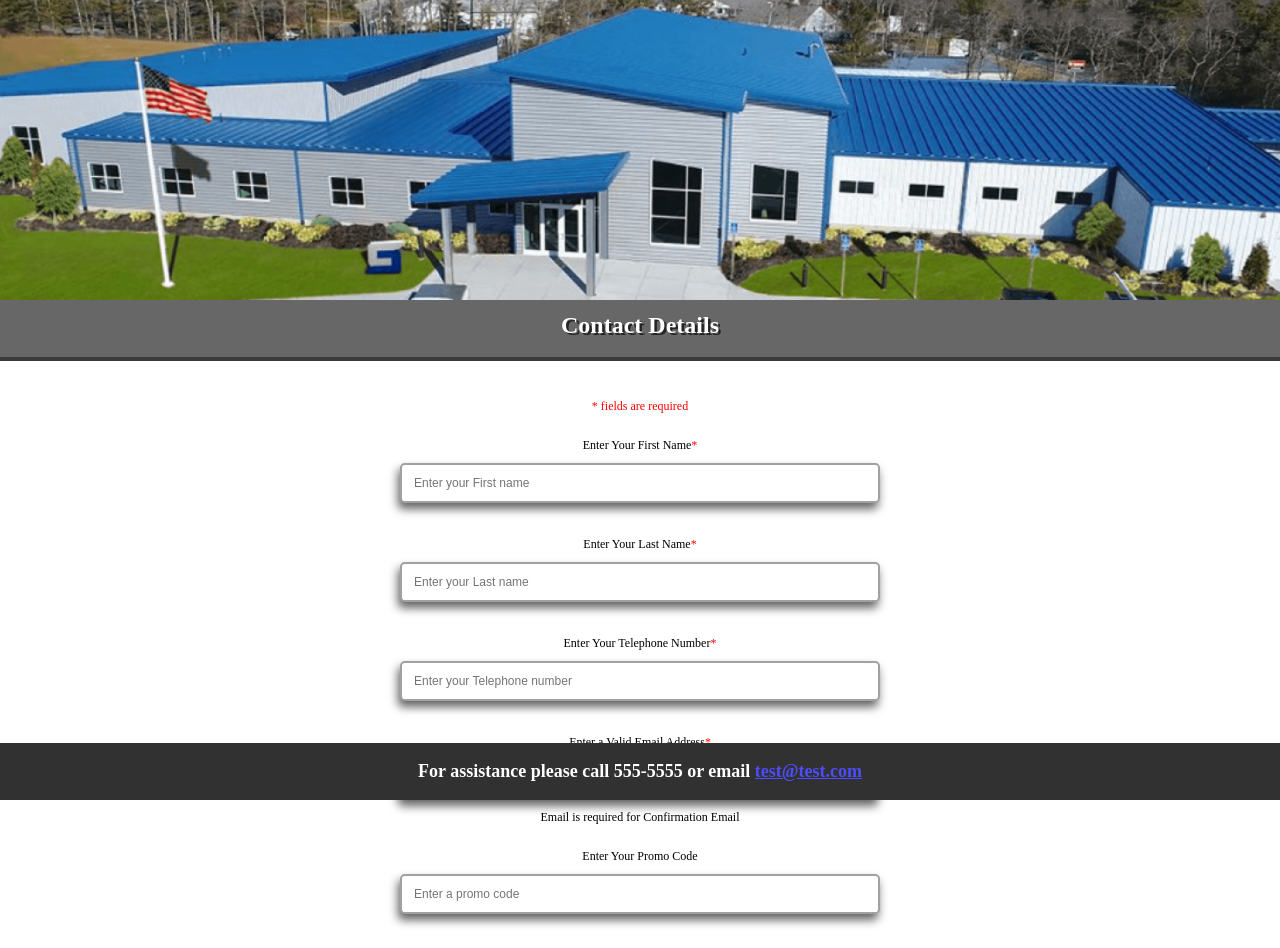
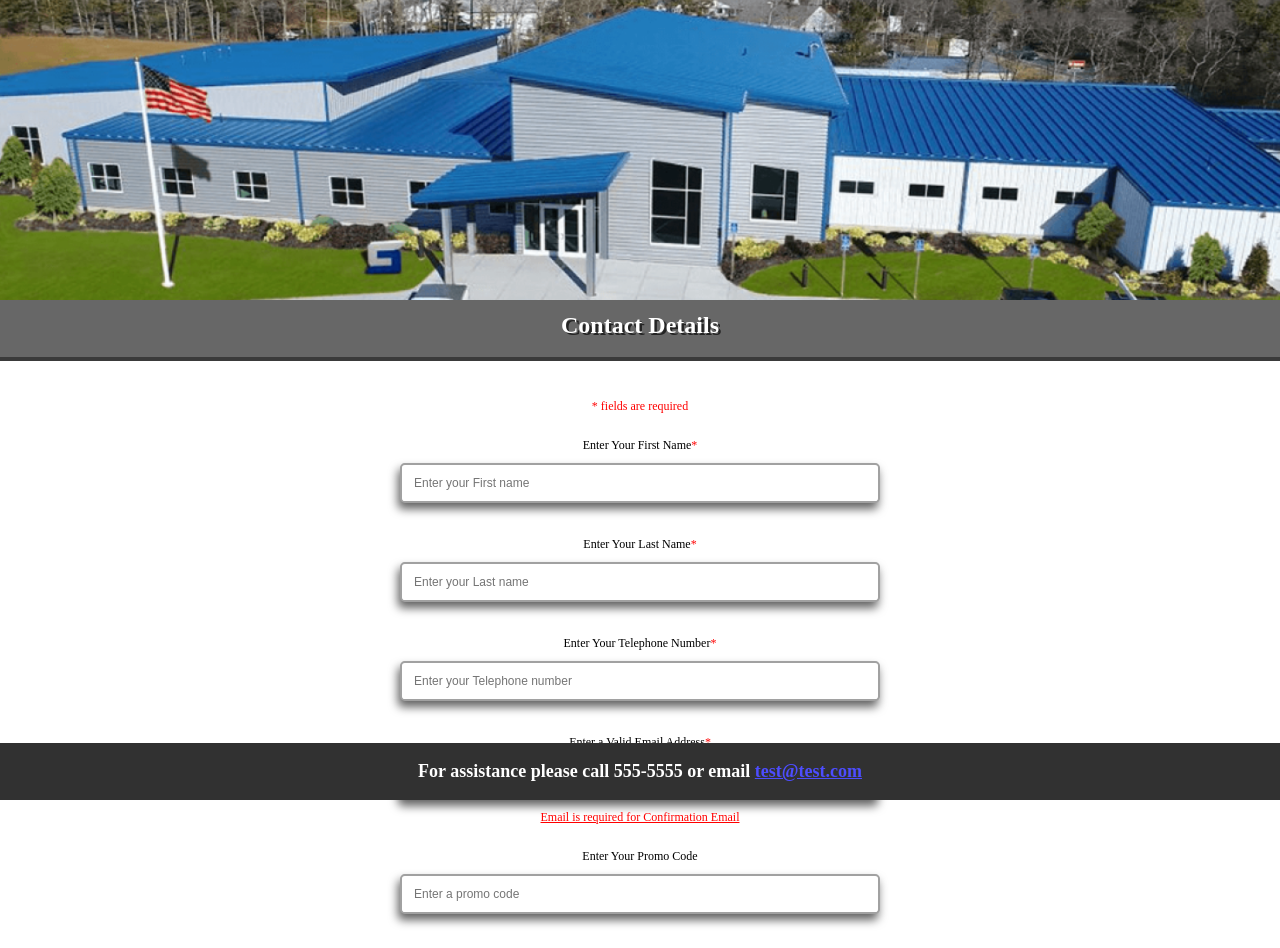
Before and after one commit to Ultra-Zactimus/CDS-Coding-Challenge, a Next.js app: page / in a window 1280 px wide. Shown: the top 948 px of the page. Built offline with nearby package versions, Linux system fonts and the light colour scheme.

Commit message:
add missing styles for require message on email

```diff
--- a/src/sass/layout/_forms.scss
+++ b/src/sass/layout/_forms.scss
@@ -59,6 +59,12 @@
     }
   }
 
+  &__email--required {
+    color: #ff0000;
+    margin-bottom: 2rem;
+    text-decoration: underline;
+  }
+
   &__input,
   &__select {
     height: 40px;
```
